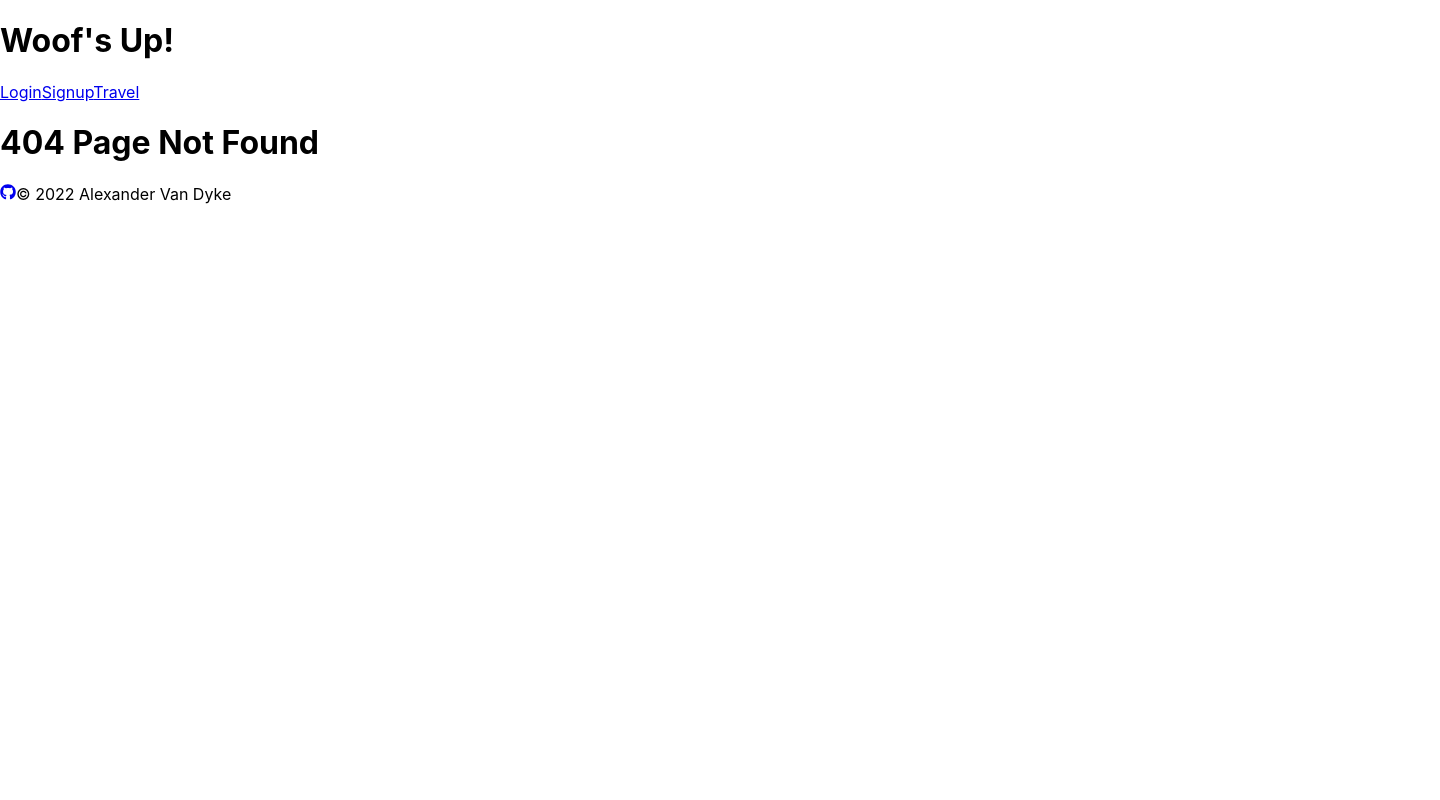
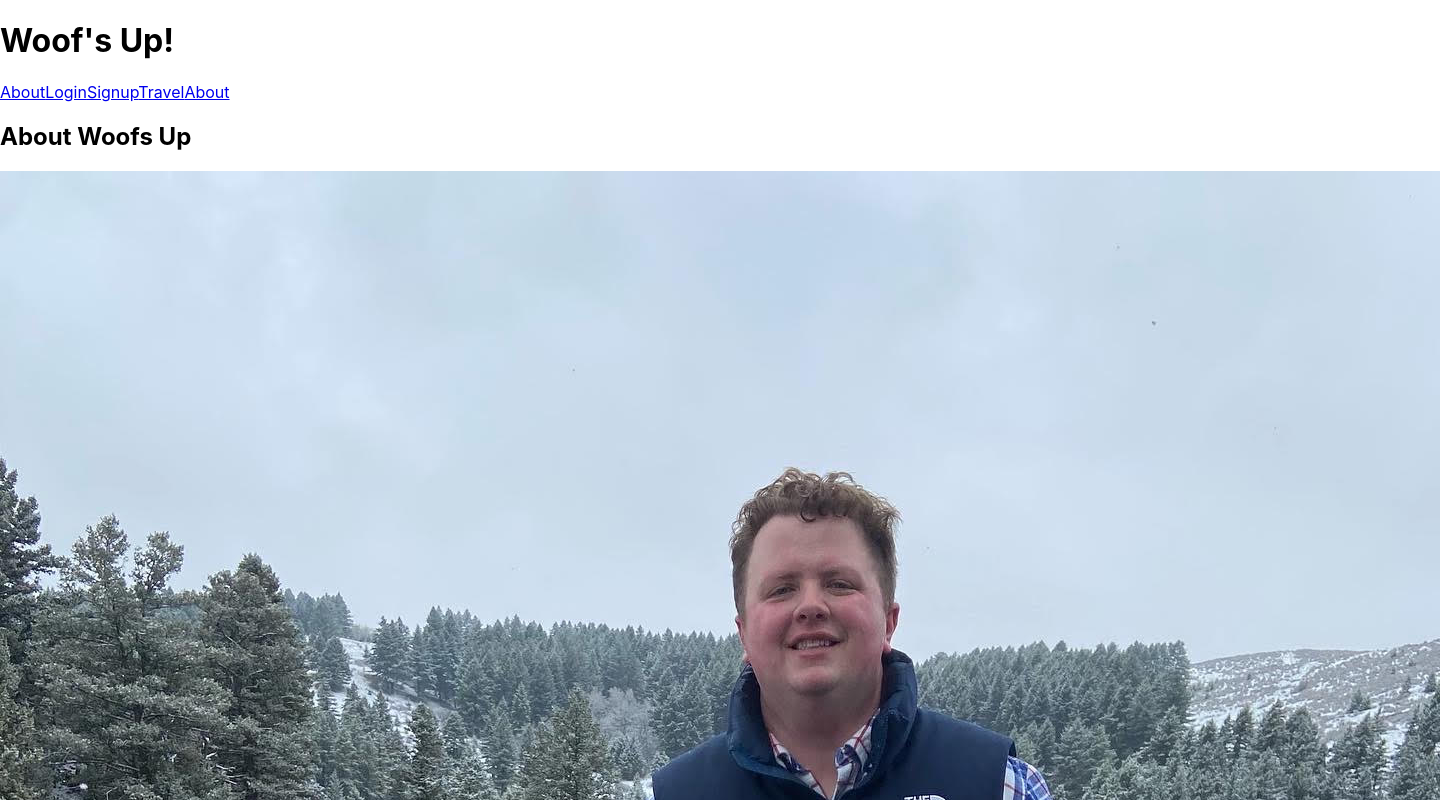
Before and after one commit to AlexandertheGreat491/Woofs_Up, a React (Create React App) app in the folder client/: page /about in a window 1280 px wide. Before the commit this address had no page. Shown: the top 800 px of the page, 1440 px wide, since content can reach past the window. Built offline with nearby package versions, Linux system fonts and the light colour scheme.

Commit message:
created the about component

```diff
--- a/client/src/App.js
+++ b/client/src/App.js
@@ -4,6 +4,7 @@ import React, {useState} from "react";
 import Footer from "./components/Footer";
 import Header from "./components/Header";
 import Travel from "./components/Travel";
+import About from "./components/About";
 // imports pages
 import NoMatch from "./pages/NoMatch";
 import Home from './pages/Home';
@@ -35,6 +36,7 @@ function App() {
             currentOption={currentOption}
                />}
           />
+          <Route path="/about" element={<About/>} />
           <Route path="/login" element={<LoginForm/>} />
           <Route path="/signup" element={<SignUpForm/>} />
           <Route path="/travel" element={<Travel/>} />
--- a/client/src/components/About/index.js
+++ b/client/src/components/About/index.js
@@ -0,0 +1,30 @@
+// imports react
+import React from "react";
+// imports the image
+import drinkingHorse from "../../assets/images/drinking_horse.jpg";
+
+function About() {
+  return (
+    <article>
+      <section>
+        <div>
+          <h2>About Woofs Up</h2>
+          <img src={drinkingHorse} alt="drinking horse" />
+          <div>
+            <p>
+              In March 2022, I took trip to Big Sky, Montana to do some skiing
+              and hiking. In order to make this trip, I had to board my
+              miniature schnauzer, Winston. I thouroughly enjoyed my time in the Big Sky and Bozeman area, but I missed Winston
+              the entire time and from watching the webcam at his daycare he was not entirely happy to be there.
+              This experience made me wonder if there was a way that I could have brought Winston with me. I knew I was not the only dog owner
+              to have ever had this thought. That is how Woofs Up started and here at Woofs Up we are on a mission to make it easier and more realistic for dog owners to travel
+              with their dogs.
+            </p>
+          </div>
+        </div>
+      </section>
+    </article>
+  );
+}
+
+export default About;
--- a/client/src/components/Header/index.js
+++ b/client/src/components/Header/index.js
@@ -8,7 +8,7 @@ function Header(props) {
   const logout = (event) => {
     event.preventDefault();
     Auth.logout();
-  }
+  };
 
   return (
     <header className="container">
@@ -30,6 +30,7 @@ function Header(props) {
             </>
           ) : (
             <>
+              <Link to="/about">About</Link>
               <Link className="m-3 p-1 buttons" to="/login">
                 Login
               </Link>
@@ -37,6 +38,7 @@ function Header(props) {
                 Signup
               </Link>
               <Link to="/travel">Travel</Link>
+              <Link to="/about">About</Link>
             </>
           )}
         </nav>
```
Also changed, not shown: client/src/assets/images/drinking_horse.jpg (added).
